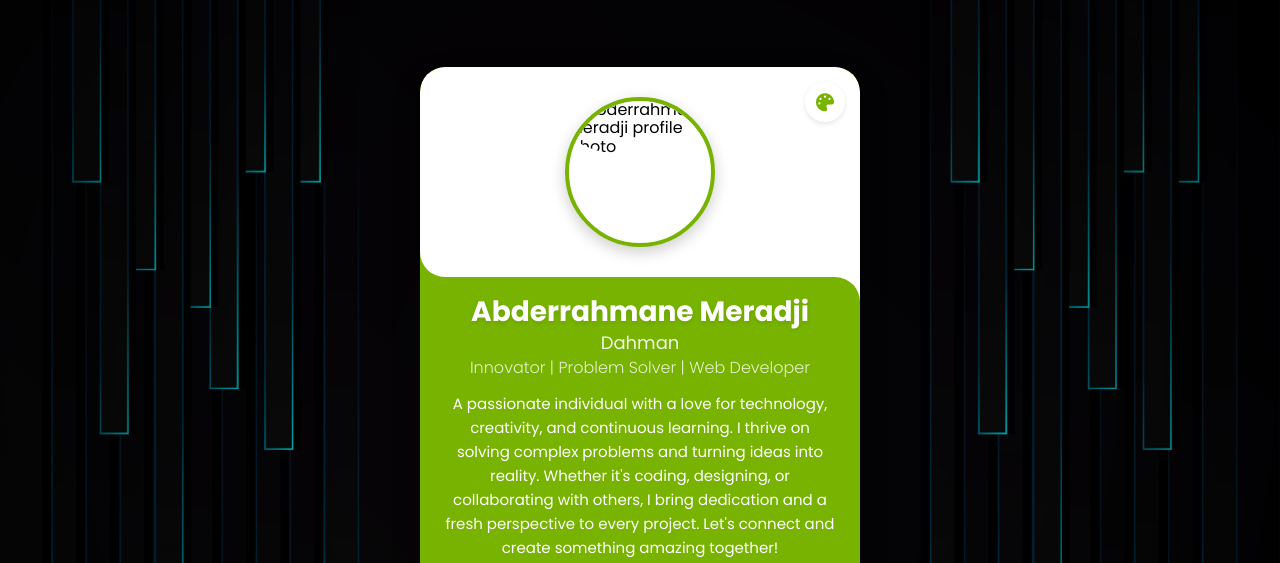
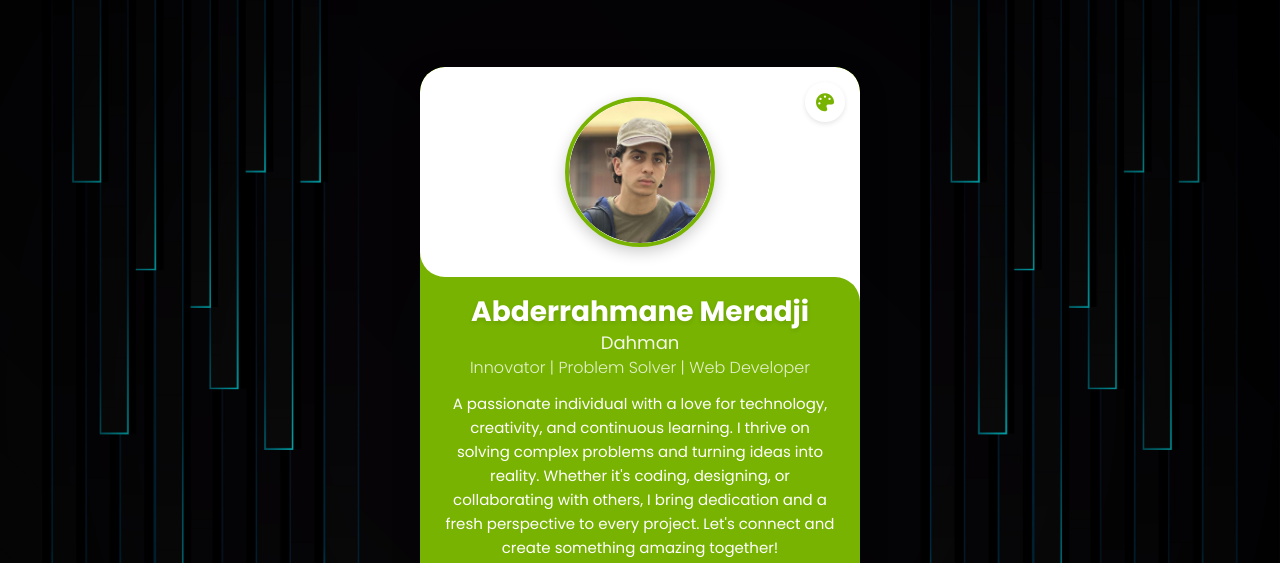
Before and after one commit to Dahman-mrj/profile-card-Abderrahmane-Meradji, a plain HTML site: page index.html in a window 1280 px wide. Shown: the top 563 px of the page. Drawn offline with Linux system fonts and the light colour scheme; files whose address does not match are found by name.

Commit message:
Update index.html

```diff
--- a/index.html
+++ b/index.html
@@ -5,7 +5,7 @@
     <meta charset="UTF-8">
     <meta name="viewport" content="width=device-width, initial-scale=1.0">
     <title>Meradji Abderrahmane | Profile Card</title>
-    <link rel="shortcut icon" href="../profile_card/images/logo1.png" type="image/x-icon">
+    <link rel="shortcut icon" href="logo1.png" type="image/x-icon">
     <meta name="description"
         content="Innovator | Problem Solver | Web Developer - Abderrahmane Meradji's professional profile">
     <meta name="theme-color" content="#009FAF">
@@ -34,7 +34,7 @@
             <div class="image-container">
                 <span class="overlay"></span>
                 <div class="images">
-                    <img src="../profile_card/images/photo_profile.jpg" class="image" alt="Abderrahmane Meradji profile photo">
+                    <img src="photo_profile.jpg" class="image" alt="Abderrahmane Meradji profile photo">
                 </div>
             </div>
 
```
